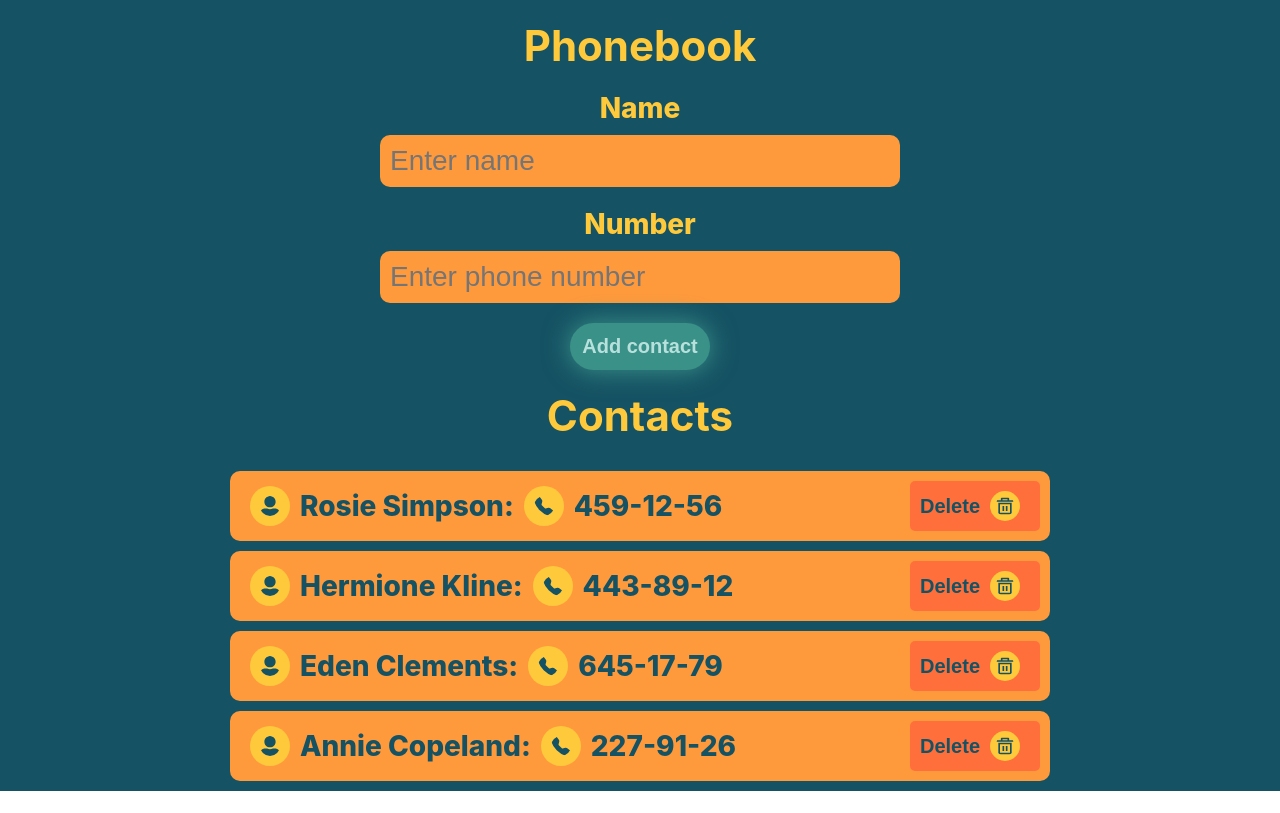
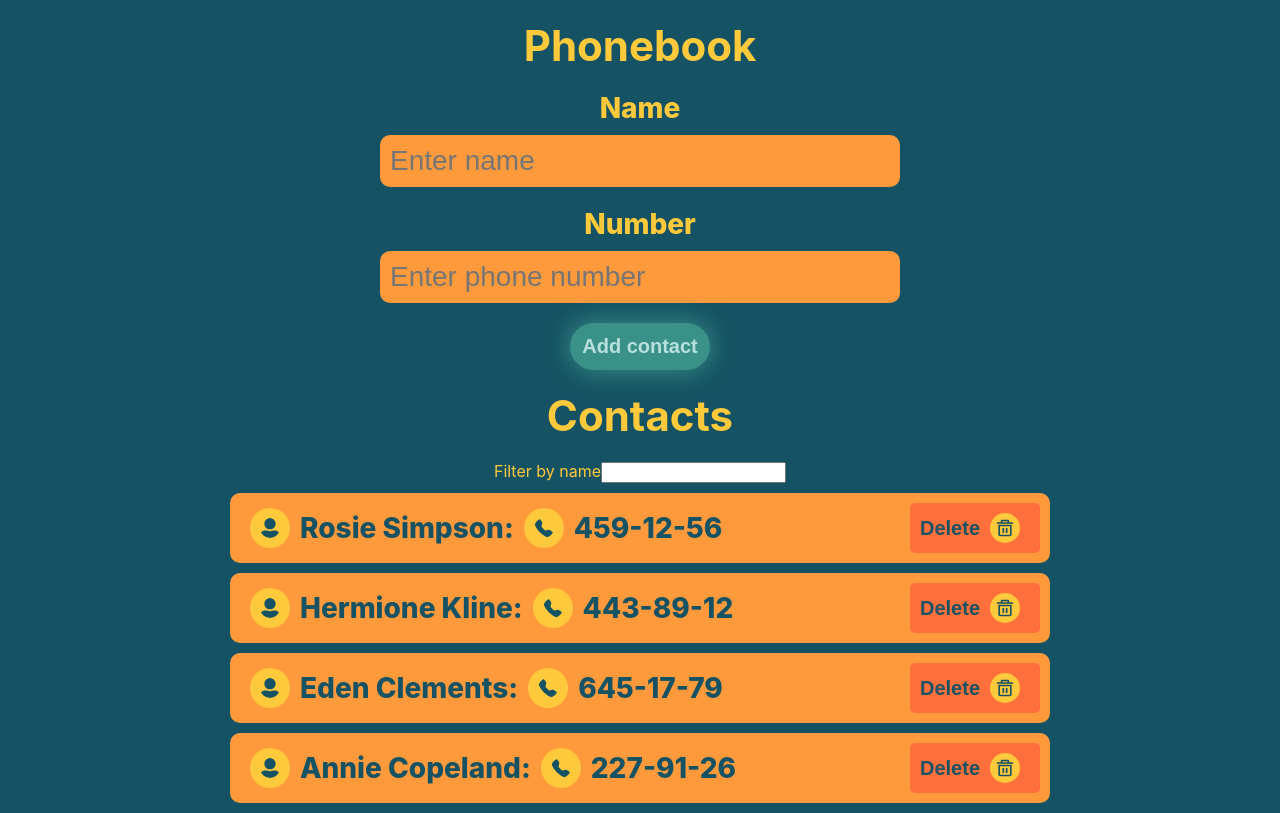
Before and after one commit to MishaHryvinskyi/Train, a React (Create React App) app: page / in a window 1280 px wide. Built offline with nearby package versions, Linux system fonts and the light colour scheme.

Commit message:
deletContakt and filterContakt

```diff
--- a/src/components/AppPhoneBook.jsx
+++ b/src/components/AppPhoneBook.jsx
@@ -1,5 +1,6 @@
 import React,{ Component } from "react";
 import Form from "./Phoonebook/Form/Form";
+import Filter from "./Phoonebook/Filter/Filter";
 import Section from "./Phoonebook/Section/Section";
 import UserList from "./Phoonebook/UserList/UserList";
 
@@ -11,6 +12,7 @@ class AppPhoneBook extends Component {
         {id: 'id-3', name: 'Eden Clements', number: '645-17-79'},
         {id: 'id-4', name: 'Annie Copeland', number: '227-91-26'},
     ],
+    filter: ''
   }
 
   createUser = (data) => {
@@ -19,15 +21,41 @@ class AppPhoneBook extends Component {
     }))
   }
 
+  changeFilter = (event) => {
+    this.setState({
+      filter: event.currentTarget.value,
+    })
+  }
+
+  getVisibleContacts = () => {
+    const { contacts, filter } = this.state;
+    const normalizedFilter = filter.toLowerCase();
+
+    return contacts.filter(contact =>
+      contact.name.toLowerCase().includes(normalizedFilter) ||
+      contact.number.toLowerCase().includes(normalizedFilter),
+    );
+  }
+
+  removeContact = (contactId) => {
+    this.setState(prevState => ({
+      contacts: prevState.contacts.filter(contact => contact.id !== contactId),
+    }))
+  }
+
  render() {
-    const { contacts } = this.state;
+    const { filter } = this.state;
+
+    const visibleContact = this.getVisibleContacts();
+
   return (
     <div>
       <Section title="Phonebook">
         <Form createUser={this.createUser}/>
       </Section>
       <Section title="Contacts">
-        <UserList contacts={contacts}/>
+        <Filter filter={filter} changeFilter={this.changeFilter}/>
+        <UserList contacts={visibleContact} removeContact={this.removeContact}/>
       </Section>
     </div>
   )
--- /dev/null
+++ b/src/components/Phoonebook/Filter/Filter.jsx
@@ -0,0 +1,16 @@
+const Filter = ({ filter, changeFilter }) => {
+    return (
+        <>
+            <label htmlFor="">
+                Filter by name
+                <input
+                    type="text"
+                    value={filter}
+                    onChange={changeFilter}
+                />
+            </label>
+        </>
+    )
+}
+
+export default Filter;
--- a/src/components/Phoonebook/Form/Form.jsx
+++ b/src/components/Phoonebook/Form/Form.jsx
@@ -51,7 +51,7 @@ class Form extends Component {
                 Number
                 <input
                   id="number"
-                  type="text"
+                  type="tel"
                   name="number"
                   required
                   onChange={this.createContact}
--- a/src/components/Phoonebook/UserList/UserList.jsx
+++ b/src/components/Phoonebook/UserList/UserList.jsx
@@ -1,6 +1,6 @@
 import { UserItem, Btn, IconUser, IconTel, IconDelete } from "./UserList.styled";
 
-const UserList = ({ contacts }) => {
+const UserList = ({ contacts, removeContact }) => {
     return(
         <ul>
         {contacts.map(({ id, name, number}) => (
@@ -8,7 +8,7 @@ const UserList = ({ contacts }) => {
             <p>
                 <IconUser /><span>{name}</span> : <IconTel /><span>{number}</span>
             </p>
-            <Btn>Delete<IconDelete /></Btn>
+            <Btn onClick={() => removeContact(id)}>Delete<IconDelete /></Btn>
         </UserItem>
         ))}
       </ul>
```
